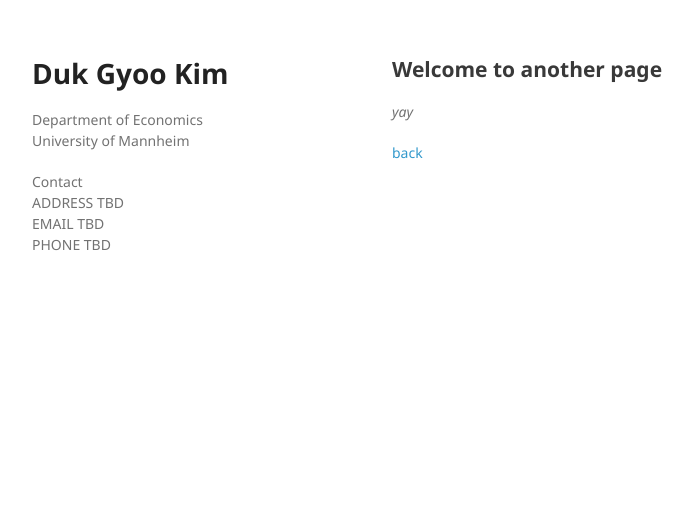
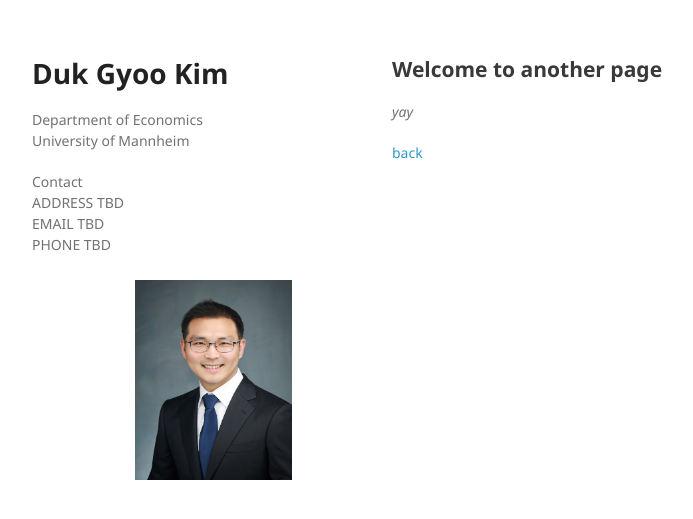
Before and after one commit to kimdukgyoo/kimdukgyoo.github.io, a Jekyll site: the page built from another-page.md, in a window 1280 px wide. Shown: the top 519 px of the page, without its empty margins (178-871 px from the left). Built offline with Jekyll 4.4.1, drawn with Linux system fonts in a browser that asks for light colours; our own code applies the rules of GitHub Pages for plain Markdown files.

Commit message:
Update default.html

```diff
--- a/_layouts/default.html
+++ b/_layouts/default.html
@@ -17,11 +17,12 @@
         <h1>Duk Gyoo Kim</h1>
         <p>Department of Economics<br>University of Mannheim</p>
         <p>Contact <br> ADDRESS TBD <br> EMAIL TBD <br> PHONE TBD</p>
-
+        <div style="display:inline;float:right;margin:5px 10px"><img border="0" height="200" src="/profile.jpg" width="157"></div>
+<!--
         {% if site.github.is_project_page %}
           <p class="view"><a href="{{ site.github.repository_url }}">View the Project on GitHub <small>{{ github_name }}</small></a></p>
         {% endif %}
-<!--
+
         {% if site.github.is_user_page %}
           <p class="view"><a href="{{ site.github.owner_url }}">View My GitHub Profile</a></p>
         {% endif %}
```
